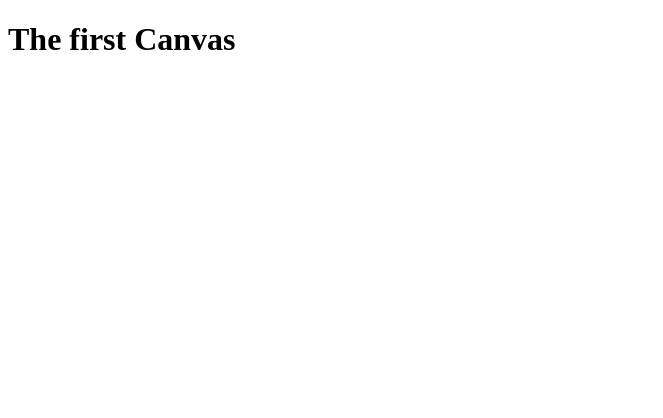
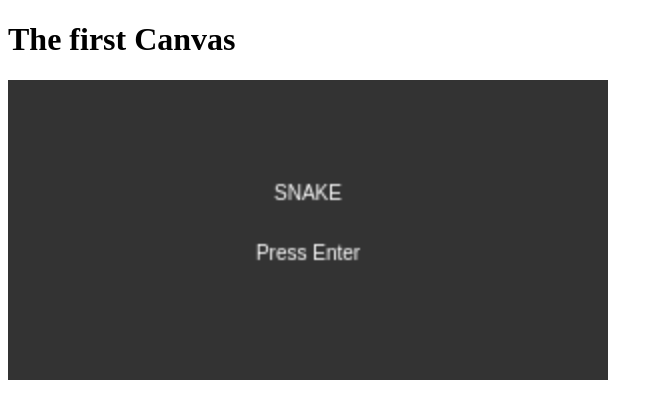
Before and after one commit to julianoacunia/snake-game, a plain HTML site: page index.html in a window 1280 px wide. Shown: the whole page, without its empty margins (0-663 px from the left). Drawn offline with Linux system fonts and the light colour scheme.

Commit message:
Add style

```diff
--- /dev/null
+++ b/css/style.css
@@ -0,0 +1,5 @@
+#canvas{
+    width: 600px;
+    height: 300px;
+    background-color: #999;
+}
--- a/index.html
+++ b/index.html
@@ -3,6 +3,8 @@
 <head>
     <meta charset="UTF-8">
     <meta name="viewport" content="width=device-width, initial-scale=1.0">
+    <script src="./js/app.js"></script>
+    <link rel="stylesheet" href="./css/style.css">
     <title>Snake Game</title>
 </head>
 <body>
```
Also changed, not shown: assets/body.png (added), assets/fruit.png (added), assets/specialFruit.png (added), 2 other files.
